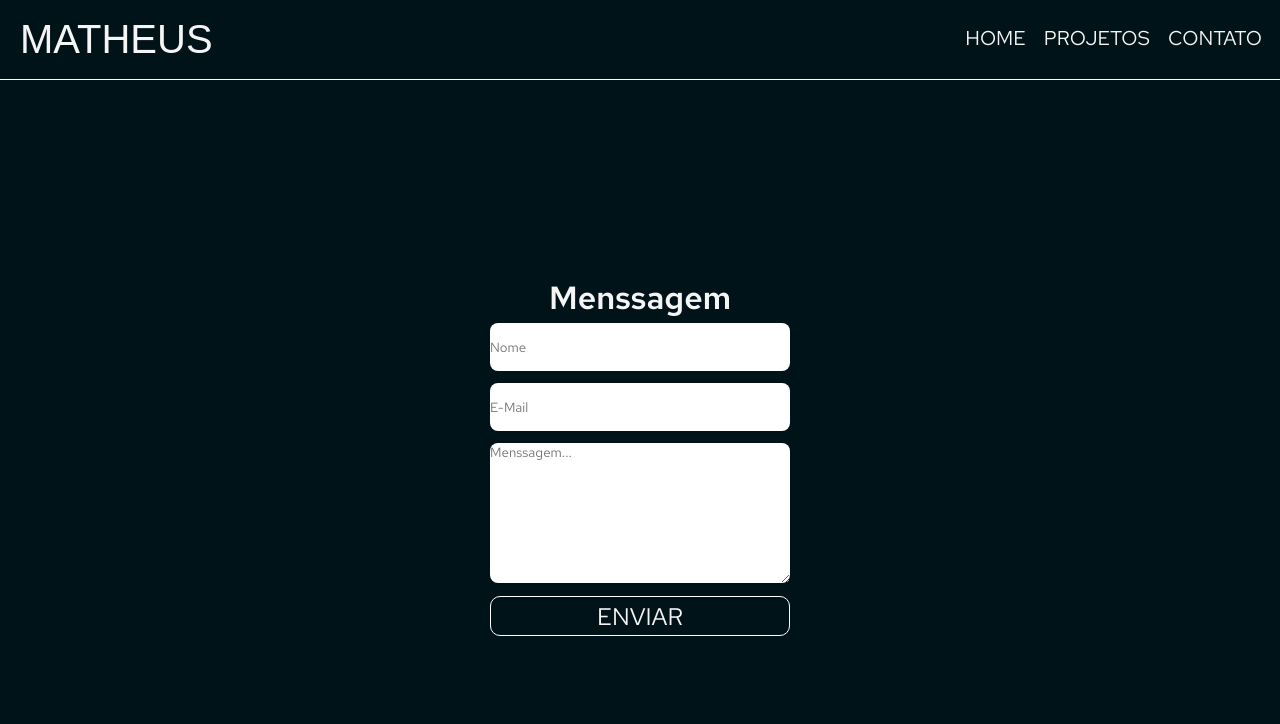
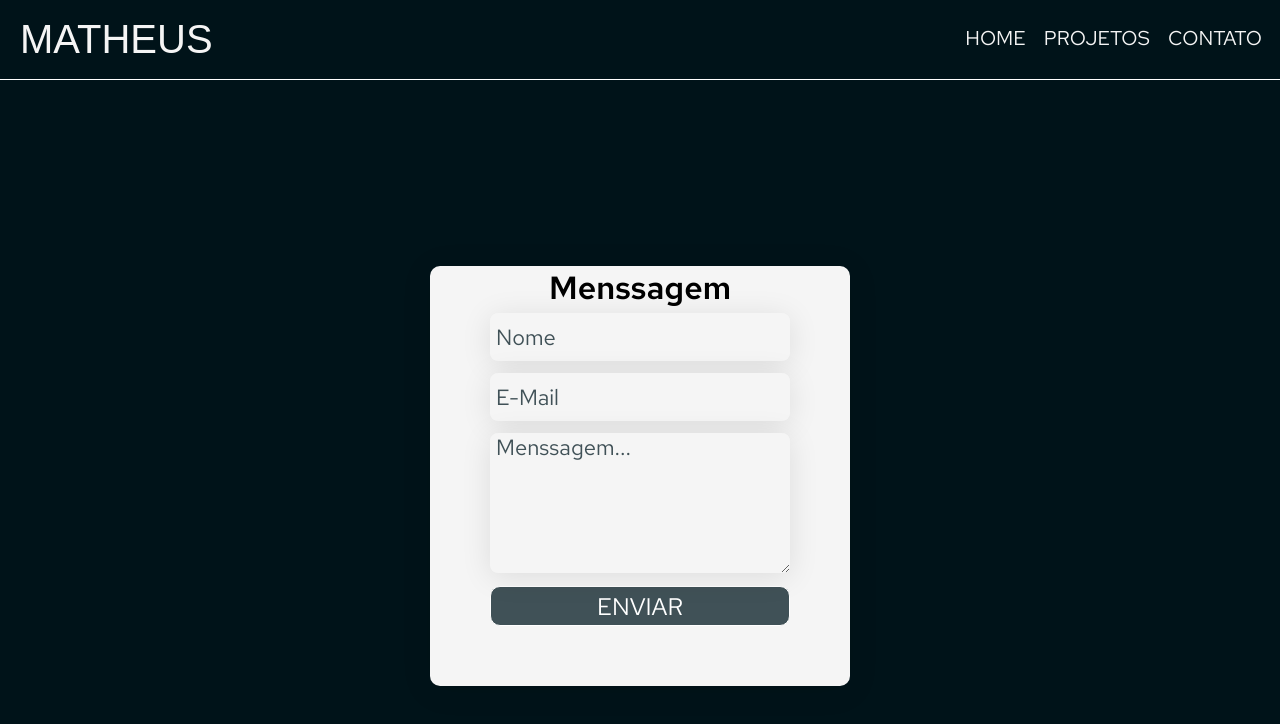
Before and after one commit to matheusjesse/portifolio-matheus-jesse, a React (Create React App) app: page /contato in a window 1280 px wide. Shown: the top 724 px of the page. Built offline with nearby package versions, Linux system fonts and the light colour scheme; a web font is replaced by a local one.

Commit message:
implementando css na pagina de enviar menssagem implementando formulario para enviar e-mail e button disbled função

```diff
--- a/src/componentes/FormContato/index.js
+++ b/src/componentes/FormContato/index.js
@@ -1,39 +1,107 @@
-import React from 'react';
+import React, { useEffect, useState } from 'react';
 import FormContatoContainer from './style';
 
 function FormContato() {
+  const [ inputValues, setInputValues] = useState({
+      name: '',
+      email: '',
+      message: '',
+    });
+  const [ loading, setLoading ] = useState(false);
+  const [ isDisabled, setDisabled ] = useState(true);
+
+  const delay = ms => new Promise(res => setTimeout(res, ms));
+
+  const handleSubmit = async () => {
+    setLoading(true);
+    await delay(5000);
+    setLoading(false);
+  }
+
+  useEffect(() => {
+    validationButton();
+  // eslint-disable-next-line react-hooks/exhaustive-deps
+  }, [inputValues]);
+
+  const handleChange = ({ target }) => {
+    const { name, value } = target;
+    setInputValues({
+      ...inputValues,
+      [name]: value,
+    })
+  }
+
+  const validationButton = () => {
+    const lengthValidation = inputValues.name.length > 4
+    && inputValues.message.length >= 8;
+    const regex = /[a-zA-Z0-9._]+@[a-zA-Z]+\.[a-zA-Z.]*\w$/;
+    const validationEmail = regex.test(email);
+    const validation = lengthValidation && validationEmail;
+    if (validation) {
+      setDisabled(false);
+    } else {
+      setDisabled(true);
+    }
+  }
+
+  const { name, email, message } = inputValues;
   return(
     <FormContatoContainer>
       <h1>Menssagem</h1>
-      <form action="POST" id="form-contato">
-        <label htmlFor="name-input">
+      <form
+        action="https://formsubmit.co/2a71ee4e83d2a63d27b27cd872e84c5b"
+        id="form-contato"
+        method="POST"
+      >
+        <label htmlFor="name">
           <input
             type="text"
-            id="name-input"
-            name="name-input"
+            id="name"
+            name="name"
             placeholder="Nome"
+            value={ name }
+            onChange={ handleChange }
+            readOnly={ loading ? "readonly" : '' }
+            autocomplete="off"
           />
         </label>
-        <label htmlFor="email-input">
+        <label htmlFor="email">
           <input
             type="text"
-            id="email-input"
-            name="email-input"
+            id="email"
+            name="email"
             placeholder="E-Mail"
+            value={ email }
+            onChange={ handleChange }
+            readOnly={ loading ? "readonly" : '' }
+            autocomplete="off"
           />
         </label>
-      </form>
         <div className="menssagem-e-button">
           <label htmlFor="text-area-messagem">
             <textarea
-            name="text-area-messagem"
-            id="text-area-messagem"
+              name="message"
+              id="message"
               form="form-contato"
               placeholder="Menssagem..."
+              value={ message }
+              onChange={ handleChange }
+              readOnly={ loading ? "readonly" : '' }
             />
           </label>
-        <button type="button">ENVIAR</button>
+          <button
+            type="submit"
+            onClick={ handleSubmit }
+            disabled={ isDisabled }
+          >
+            ENVIAR
+          </button>
         </div>
+        <input type="hidden" name="_captcha" value="false" />
+        <input type="hidden" name="_next" value="http://localhost:3000/contato" />
+      </form>
+      { loading ? (<h1>ENVIANDO...</h1>) : '' }
+
     </FormContatoContainer>
   );
 }
--- a/src/componentes/FormContato/style.js
+++ b/src/componentes/FormContato/style.js
@@ -1,54 +1,99 @@
 import styled from 'styled-components';
 
 const FormContatoContainer = styled.div`
-  height: 400px;
-  width: 500px;
+  height: 420px;
+  width: 420px;
   display: flex;
   flex-direction: column;
   align-items: center;
+  box-shadow: 0 4px 30px rgba(0, 0, 0, 0.1);
+  backdrop-filter: blur(7.6px);
+  -webkit-backdrop-filter: blur(7.6px);
+  border-radius: 10px;
+  background: #F5F5F5;
 
   form {
     display: flex;
     flex-direction: column;
     align-items: center;
+
   }
 
+  label {
+    background-color: #F5F5F5;
+  }
   .menssagem-e-button {
     display: flex;
     flex-direction: column;
+    background-color: #F5F5F5;
   }
 
+  h1 {
+    background: #F5F5F5;
+    color: black;
+  }
   input {
     width: 300px;
     height: 48px;
     border: none;
-    background-color: white;
+    background: #F5F5F5;
+
     border-radius: 8px;
     margin: 4px 0px 8px;
+    color: #001319;
+    font-size: 22px;
+    padding-left: 6px;
+    box-shadow: 0 4px 30px rgba(0, 0, 0, 0.1);
+    backdrop-filter: blur(7.6px);
+    -webkit-backdrop-filter: blur(7.6px);
   }
 
   textarea {
     width: 300px;
     height: 140px;
     border: none;
-    background-color: white;
+    background: #F5F5F5;
     border-radius: 8px;
     margin: 4px 0px 8px;
+    font-size: 22px;
+    padding-left: 6px;
+    color: #001319;
+    box-shadow: 0 4px 30px rgba(0, 0, 0, 0.1);
+    backdrop-filter: blur(7.6px);
+    -webkit-backdrop-filter: blur(7.6px);
   }
+
+  input::placeholder {
+    color: #405157;
+  }
+
+  textarea::placeholder {
+    color: #405157;
+  }
+
+  textarea:focus, input:focus{
+    outline: none;
+    border: 1px solid #00638A;
+  }
+
 
   button {
     height: 40px;
     border-radius: 10px;
     border: 1px solid white;
-    background-color: #001319;
+    background-color: #00476D;
     font-size: 24px;
   }
 
   button:hover {
-    background-color:#00476D;
+    background-color:#00638A;
     border: none;
   }
 
+  button:disabled {
+        background-color: #405157;
+        color: white;
+    }
 `;
 
 export default FormContatoContainer;
```
Lines whose indentation alone changed are shown as unchanged.
